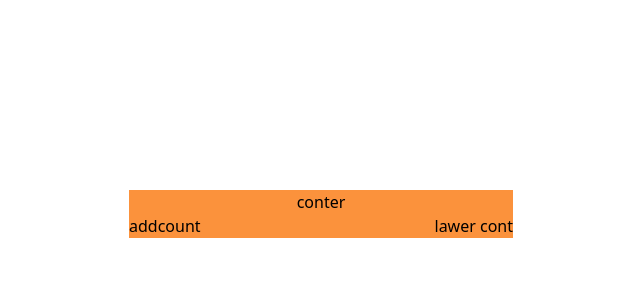
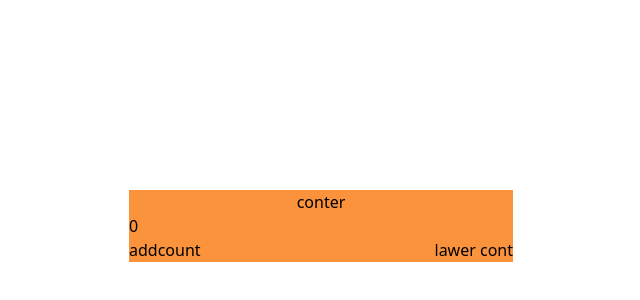
Before and after one commit to mohammadjalizi/learn-react, a React (Create React App) app: page / in a window 1280 px wide. Shown: the part 66-366 px from the top of the page, without its empty margins (319-959 px from the left). Built offline with nearby package versions, Linux system fonts and the light colour scheme.

Commit message:
added project

```diff
--- a/src/Copmenen/couter/Conter.jsx
+++ b/src/Copmenen/couter/Conter.jsx
@@ -16,12 +16,20 @@ this.minusclick=this.minusclick.bind(this)
 }
 
 addclick(){
+  this.setState( prevxount =>{
 
-  alert("okkk")
+return {conter: prevxount.conter+1}
+
+  })
+
+
 }
   minusclick(){
 
-    console.log("minus sof")
+  this.setState(prevxount=>{
+return{conter:prevxount.conter-1}
+
+  })
   }
 
 render(){
@@ -31,7 +39,7 @@ return(
 
   <div className=' bg-orange-400 w-[30%] m-auto mt-64 '>
   <h1 className=' text-center '>conter</h1>
-  <p>{Conter}</p>
+  <p>  {  this.state.conter} </p>
  <div className=' flex justify-between '>
 
  <button onClick={this.addclick}>addcount</button>
```
